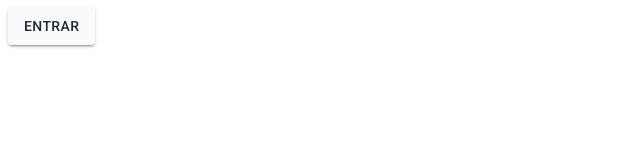
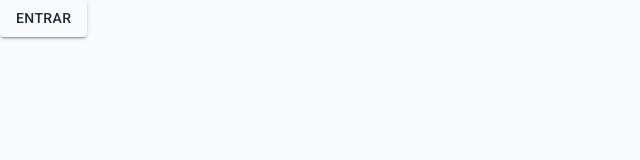
Before and after one commit to samuelikz/dashboard-com-rotas, a React (Create React App) app: page /pagina-inicial in a window 1280 px wide. Shown: the top 160 px of the page, without its empty margins (0-640 px from the left). Built offline with nearby package versions, Linux system fonts and the light colour scheme.

Commit message:
Adicionado o tema escuro e troca de tema
Adicionado o tema escuro e troca de tema

```diff
--- a/public/index.html
+++ b/public/index.html
@@ -17,7 +17,7 @@
   <title>DashBoard</title>
 </head>
 
-<body>
+<body style="margin: 0; padding: 0;">
   <noscript>You need to enable JavaScript to run this app.</noscript>
   <div id="root"></div>
 
--- a/src/routes/index.tsx
+++ b/src/routes/index.tsx
@@ -1,10 +1,12 @@
 import Button from "@mui/material/Button"
 import { Route,Navigate,Routes } from "react-router-dom"
+import { useAppThemeContext } from "../shared/contexts"
 
 export function AppRoutes(){
+    const { toggleTheme } = useAppThemeContext();
     return (
         <Routes>
-            <Route path="/pagina-inicial" element={<Button variant="contained" color="primary">Entrar</Button>} />
+            <Route path="/pagina-inicial" element={<Button variant="contained" color="primary" onClick={toggleTheme}>Entrar</Button>} />
             <Route path="*" element={<Navigate to='/pagina-inicial'/>} />
         </Routes>
     )
--- /dev/null
+++ b/src/shared/contexts/ThemeContext.tsx
@@ -0,0 +1,44 @@
+import { createContext, useCallback, useContext, useMemo, useState } from 'react';
+import { ThemeProvider } from '@mui/material';
+import { Box } from '@mui/system';
+import { DarkTheme, LightTheme } from './../themes';
+
+interface IThemeContextData {
+    themeName: 'light' | 'dark';
+    toggleTheme: () => void;
+}
+
+const ThemeContext = createContext({} as IThemeContextData);
+
+export const useAppThemeContext = () => {
+    return useContext(ThemeContext);
+}
+
+interface AppThemeProviderProps {
+    children?: React.ReactNode;
+}
+
+export const AppThemeProvider: React.FC<AppThemeProviderProps> = ({ children }) => {
+    const [themeName, setThemeName] = useState<'light' | 'dark'>('light');
+
+    const toggleTheme = useCallback(() => {
+        setThemeName(oldThemeName => oldThemeName === 'light' ? 'dark' : 'light');
+    }, []);
+
+    const theme = useMemo(() => {
+        if (themeName === 'light') return LightTheme;
+
+        return DarkTheme;
+    }, [themeName]);
+
+
+    return (
+        <ThemeContext.Provider value={{ themeName, toggleTheme }}>
+            <ThemeProvider theme={theme}>
+                <Box width="100vw" height="100vh" bgcolor={theme.palette.background.default}>
+                    {children}
+                </Box>
+            </ThemeProvider>
+        </ThemeContext.Provider>
+    );
+}
--- a/src/shared/contexts/index.ts
+++ b/src/shared/contexts/index.ts
@@ -1 +1 @@
-export {};
+export * from './ThemeContext'
--- /dev/null
+++ b/src/shared/themes/Dark.ts
@@ -0,0 +1,23 @@
+import {createTheme } from '@mui/material'
+
+
+export const DarkTheme = createTheme({
+    palette:{
+        primary:{
+            main: '#F9FAFB',
+            dark: '#F9FAFB',
+            light: '#F9FAFB',
+            contrastText: '#212B36',
+        },
+        secondary:{
+            main: '#EDEFF2',
+            dark: '#EDEFF2',
+            light: '#EDEFF2',
+            contrastText: '#212B36'
+        },
+        background:{
+            default: '#292929',
+            paper: '#323436',
+        }
+    }
+});
--- a/src/shared/themes/index.ts
+++ b/src/shared/themes/index.ts
@@ -1 +1,2 @@
 export * from './Light';
+export * from './Dark';
```
Also changed, not shown: src/App.tsx (+3 -4 lines).
